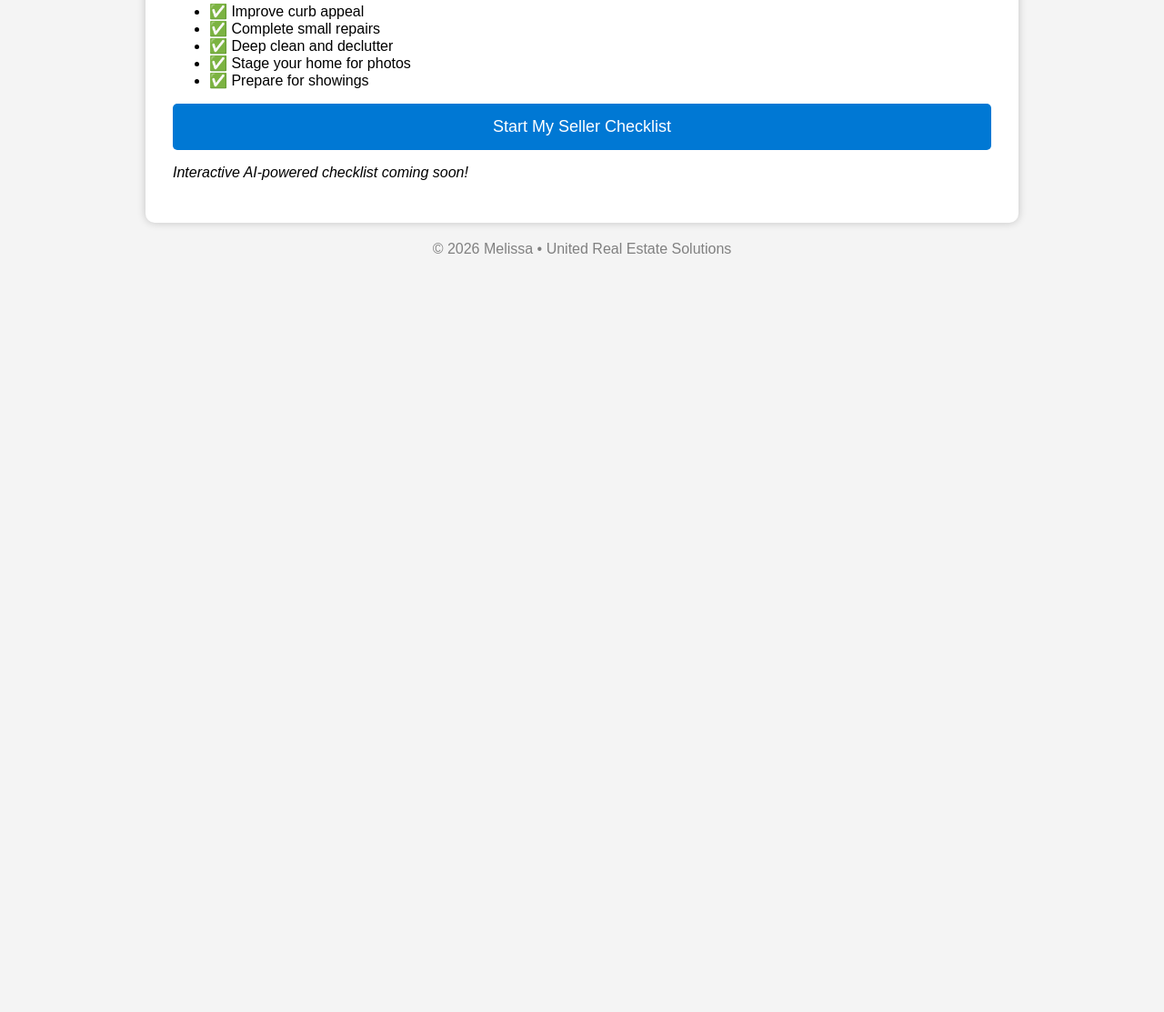
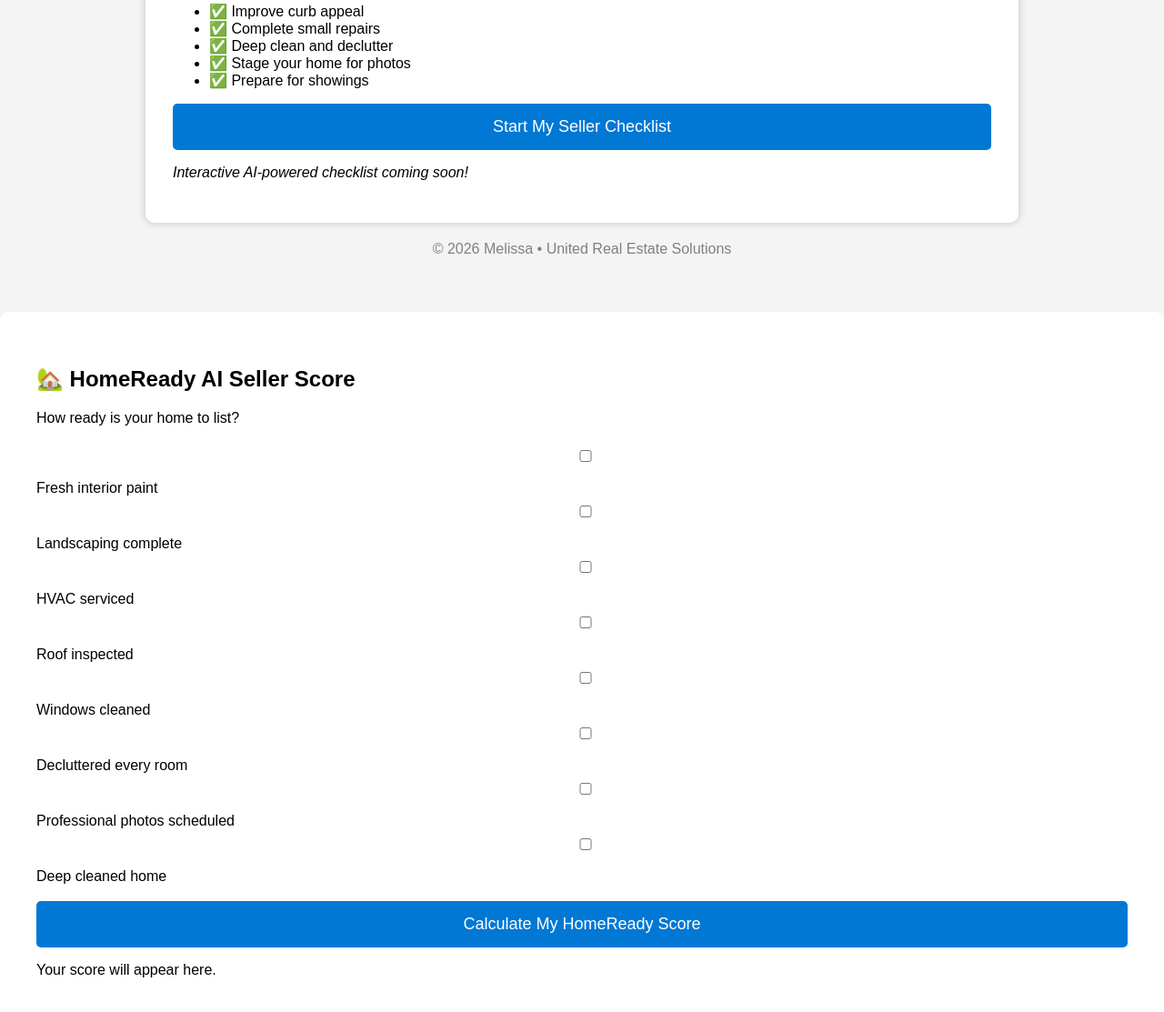
Before and after one commit to Krock333/real-estate-lead-generator, a plain HTML site: page index.html in a window 1280 px wide. Shown: the part 1077-2190 px from the top of the page at 91% size. Before the commit the page ends 1380 px from the top, so only its background shows below. Drawn offline with Linux system fonts and the light colour scheme.

Commit message:
Add HomeReady AI Seller Score section to index.html
Added a section for HomeReady AI Seller Score with checkboxes and a button to calculate the score.

```diff
--- a/index.html
+++ b/index.html
@@ -146,7 +146,27 @@ Start My Seller Checklist
 © 2026 Melissa • United Real Estate Solutions
 
 </footer>
+<section style="background:#ffffff;padding:40px;margin-top:40px;border-radius:10px;">
+<h2>🏡 HomeReady AI Seller Score</h2>
 
+<p>How ready is your home to list?</p>
+
+<label><input type="checkbox"> Fresh interior paint</label><br>
+<label><input type="checkbox"> Landscaping complete</label><br>
+<label><input type="checkbox"> HVAC serviced</label><br>
+<label><input type="checkbox"> Roof inspected</label><br>
+<label><input type="checkbox"> Windows cleaned</label><br>
+<label><input type="checkbox"> Decluttered every room</label><br>
+<label><input type="checkbox"> Professional photos scheduled</label><br>
+<label><input type="checkbox"> Deep cleaned home</label><br>
+
+<br>
+
+<button>Calculate My HomeReady Score</button>
+
+<p>Your score will appear here.</p>
+
+</section>
 </body>
 
 </html>
```
